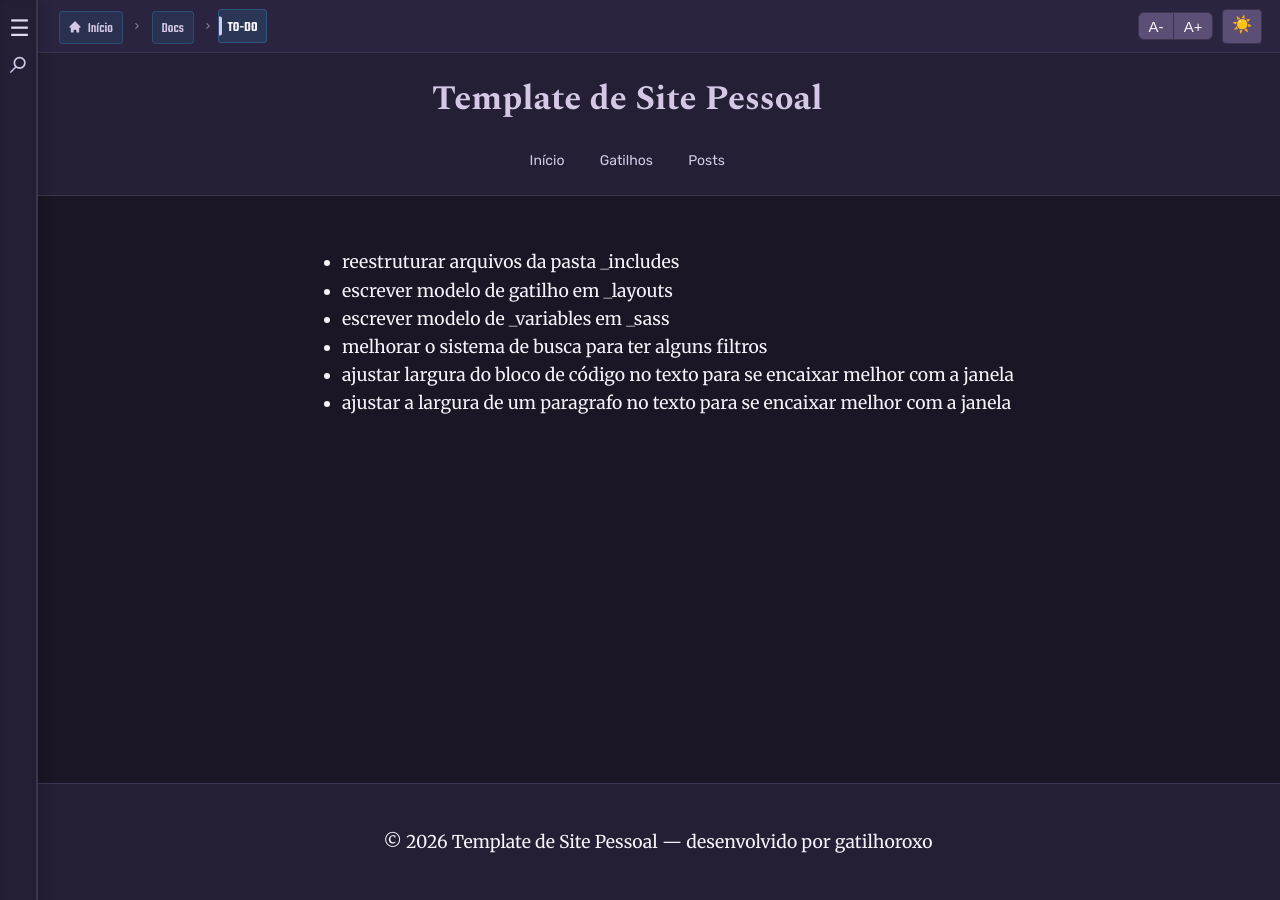
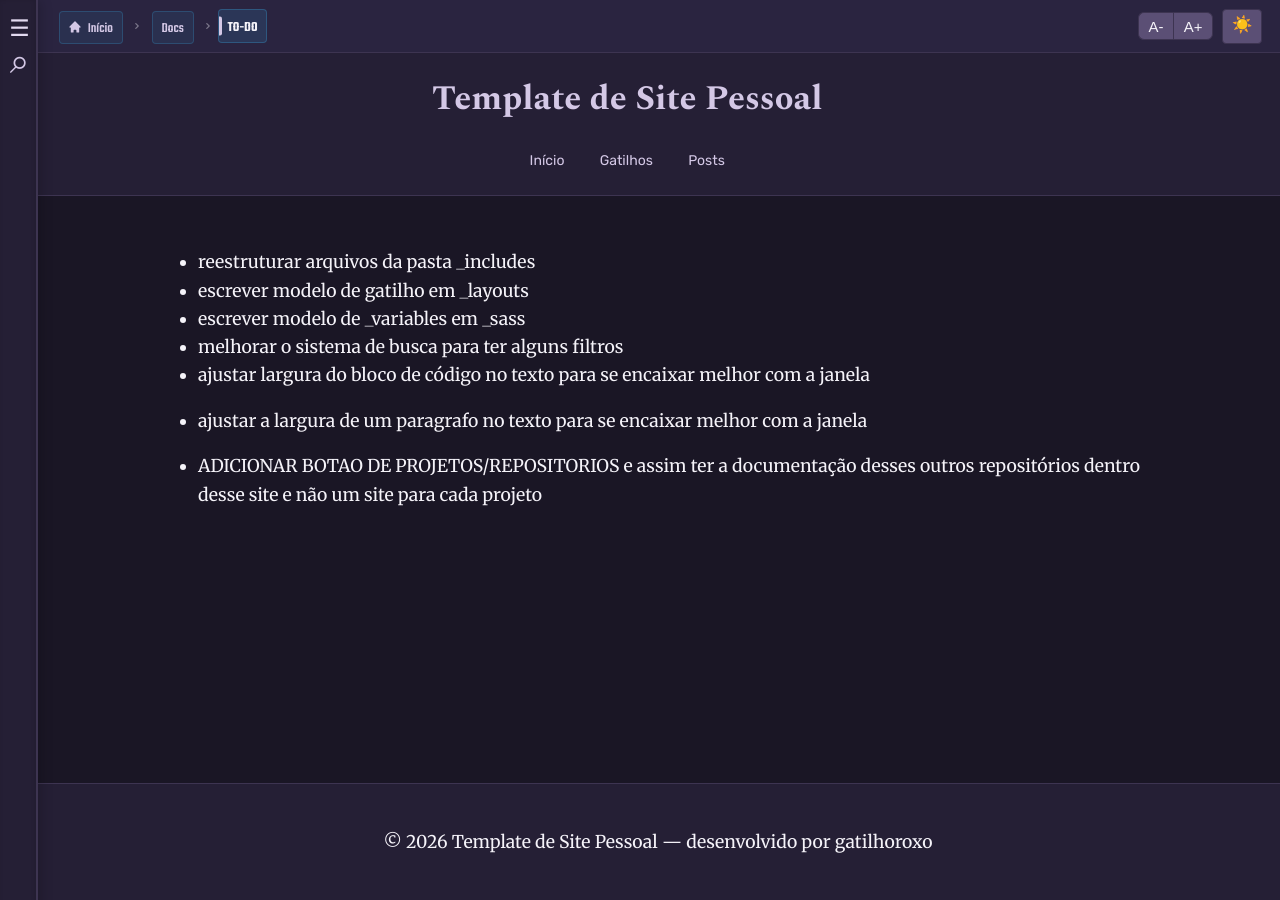
Before and after one commit to gatilhoroxo/site-attempt, a Jekyll site: the page built from docs/TODO.md, in a window 1280 px wide. Built offline with Jekyll 4.4.1, drawn with Linux system fonts in a browser that asks for light colours.

Commit message:
to-do: novas tarefas

```diff
--- a/docs/TODO.md
+++ b/docs/TODO.md
@@ -9,3 +9,5 @@
 - melhorar o sistema de busca para ter alguns filtros
 - ajustar largura do bloco de código no texto para se encaixar melhor com a janela
 - ajustar a largura de um paragrafo no texto para se encaixar melhor com a janela
+
+- ADICIONAR BOTAO DE PROJETOS/REPOSITORIOS e assim ter a documentação desses outros repositórios dentro desse site e não um site para cada projeto
```
